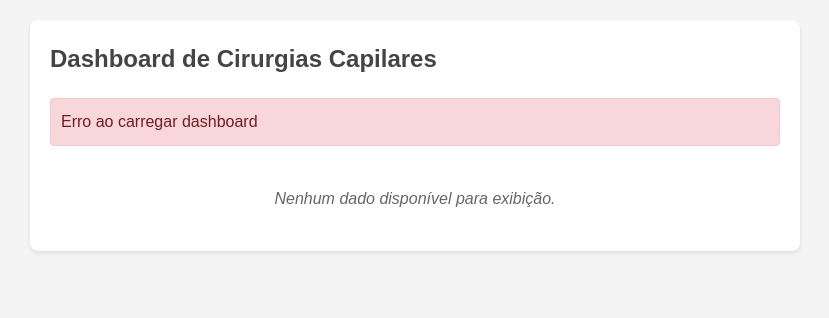
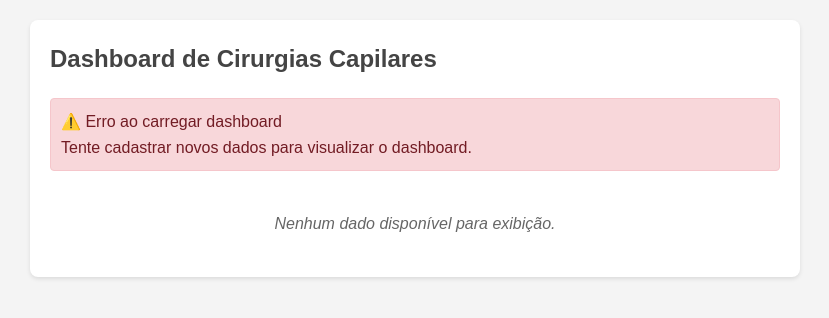
Before and after one commit to tubasile-alt/CapillaryTracker, a Flask app: page /dashboard in a window 1280 px wide. Shown: the part 152-470 px from the top of the page, without its empty margins (225-1054 px from the left). Run offline with Flask 3, Linux system fonts and the light colour scheme.

Commit message:
Assistant checkpoint: Corrigir erro de conversão de valores NaN no dashboard
Assistant generated file changes:
- app.py: Corrigir erro de conversão no dashboard, Corrigir tratamento de dados nulos no dashboard
- templates/dashboard.html: Melhorar exibição de erros no dashboard

---

User prompt:

Apesar de lançado alguns dados e recebido a notificação ao de salvo com sucesso ainda estou com problema no dashboard

```diff
--- a/app.py
+++ b/app.py
@@ -209,7 +209,9 @@ def dashboard():
                             'mes_ano': cirurgias_por_mes['mes_ano'].unique()
                         })
                         # Juntar com dados existentes
-                        merged = dados_completos.merge(dados_unidade, on='mes_ano', how='left').fillna(0)
+                        merged = dados_completos.merge(dados_unidade, on='mes_ano', how='left')
+                        # Tratar valores nulos corretamente
+                        merged['count'] = merged['count'].fillna(0).astype(int)
 
                         datasets_unidades.append({
                             'label': f'Cirurgias - {unidade}',
@@ -237,14 +239,14 @@ def dashboard():
                     # Média de folículos por unidade por mês (se aplicável)
                     follicle_data = {
                         'labels': folliculo_medio['mes_ano'].tolist(),
-                        'averages': folliculo_medio['total_foliculos'].round(0).astype(int).tolist(),
+                        'averages': folliculo_medio['total_foliculos'].fillna(0).round(0).astype(int).tolist(),
                         'le_density': []  # Placeholder para densidade LE
                     }
 
                     # Se tiver dado de densidade, calcular média
                     if 'densidade_scketh' in df.columns:
                         densidade_media = df.groupby('mes_ano')['densidade_scketh'].mean().reset_index()
-                        follicle_data['le_density'] = densidade_media['densidade_scketh'].round(0).astype(int).tolist()
+                        follicle_data['le_density'] = densidade_media['densidade_scketh'].fillna(0).round(0).astype(int).tolist()
 
                     # Adicionar ao dashboard_data
                     dashboard_data['follicles_data'] = follicle_data
--- a/templates/dashboard.html
+++ b/templates/dashboard.html
@@ -5,7 +5,10 @@
     <h2>Dashboard de Cirurgias Capilares</h2>
 
     {% if error %}
-    <div class="alert alert-error">{{ error }}</div>
+    <div class="alert alert-error">
+        <p>⚠️ {{ error }}</p>
+        <p>Tente cadastrar novos dados para visualizar o dashboard.</p>
+    </div>
     {% endif %}
 
     {% if data %}
```
